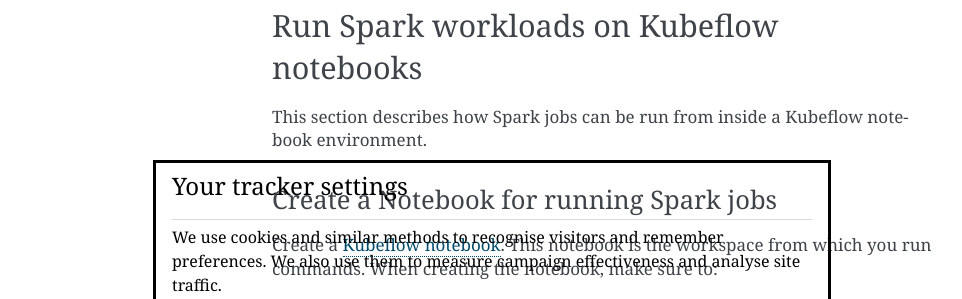
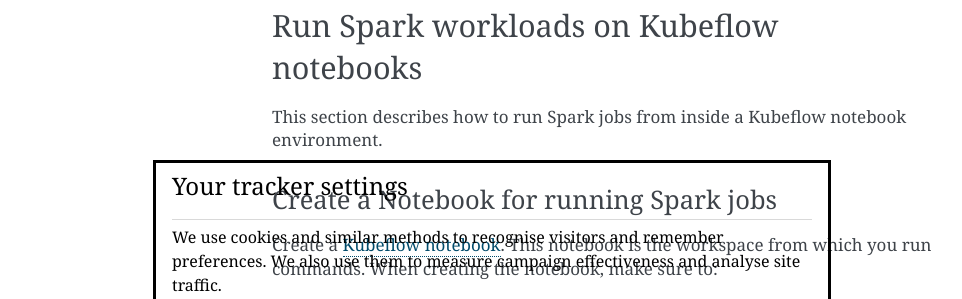
Before and after one commit to canonical/charmed-kubeflow-documentation, a Sphinx documentation site: the page built from docs/how-to/use/run-spark-jobs.rst, in a window 1280 px wide and 900 px high, scrolled down 311 px. Shown: the part 155-454 px from the top of the window, without its empty margins (148-1110 px from the left). Built offline with Sphinx 7.4.7, drawn with Linux system fonts in a browser that asks for light colours.

Commit message:
Update docs/how-to/use/run-spark-jobs.rst
Co-authored-by: Vladimir Izmalkov <48120135+izmalk@users.noreply.github.com>

```diff
--- a/docs/how-to/use/run-spark-jobs.rst
+++ b/docs/how-to/use/run-spark-jobs.rst
@@ -25,7 +25,7 @@
 Run Spark workloads on Kubeflow notebooks
 ------------------------------------------
 
-This section describes how Spark jobs can be run from inside a Kubeflow notebook environment.
+This section describes how to run Spark jobs from inside a Kubeflow notebook environment.
 
 .. _create_notebook_for_spark_job:
 
```
